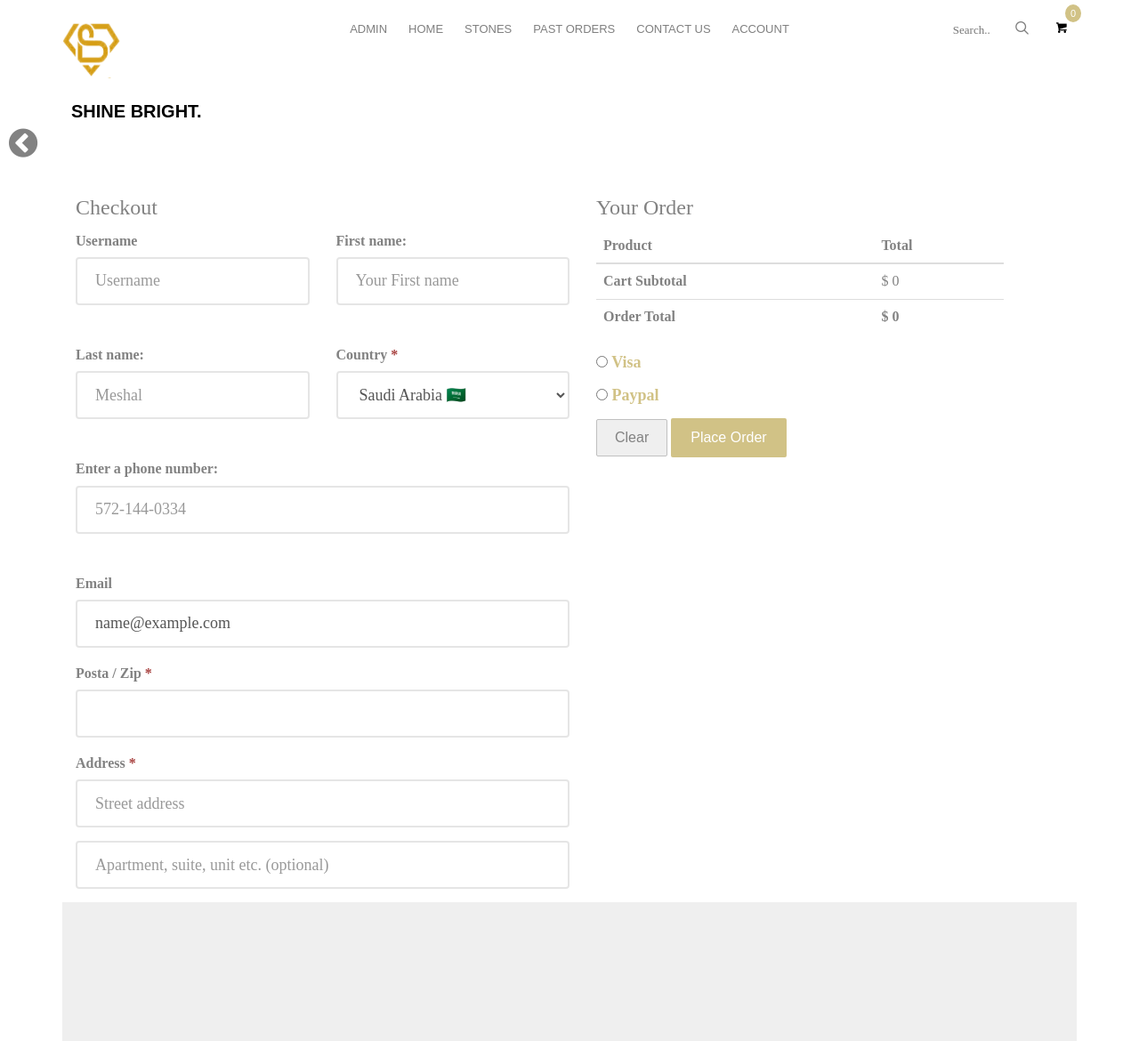
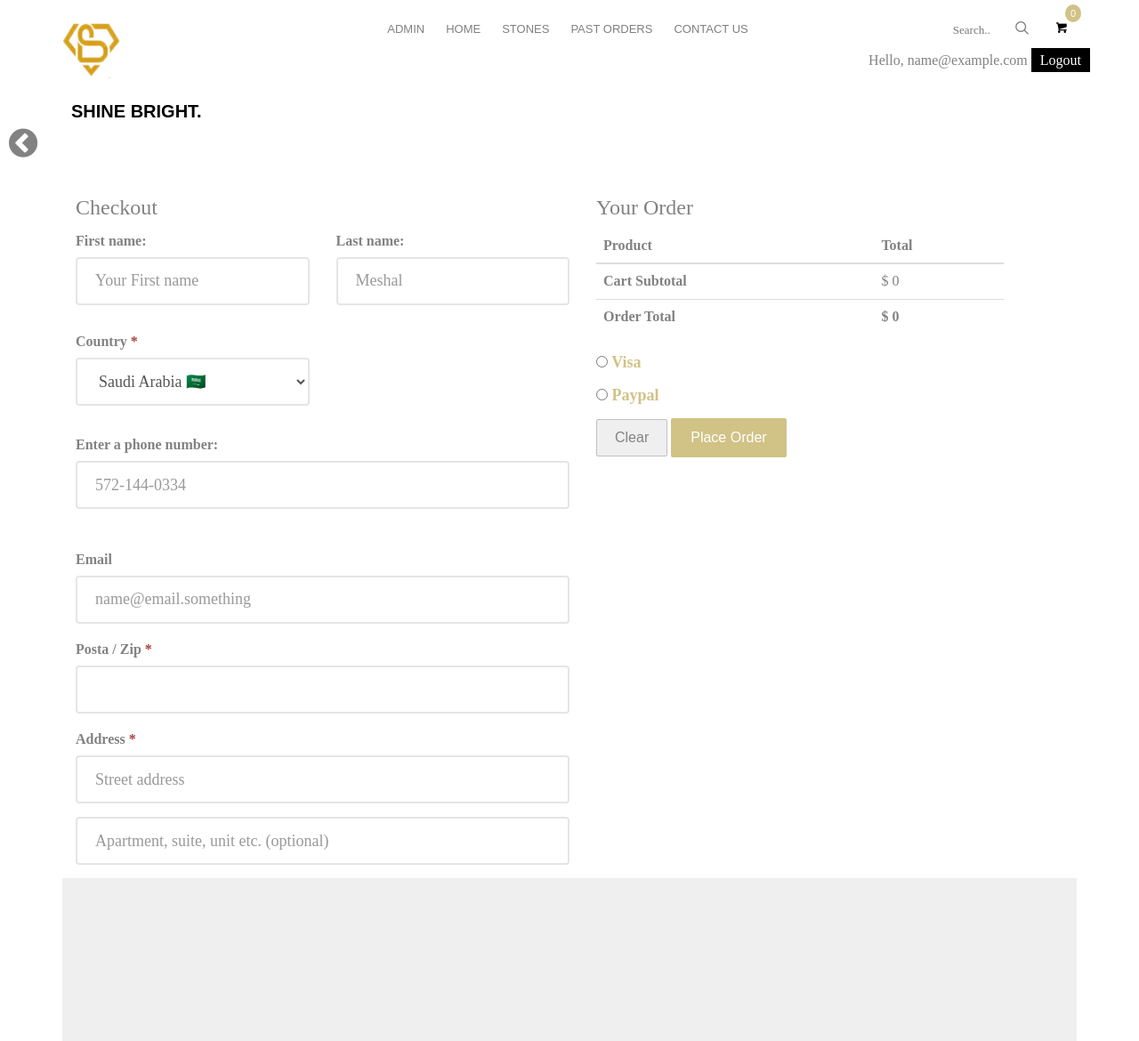
Before and after one commit to dev-jey/php-ecommerce, a PHP site: page /checkout.php in a window 1280 px wide. Shown: the top 1170 px of the page at 89% size. Run offline with PHP 8.4, Linux system fonts and the light colour scheme; the visitor is signed in with stand-in values (Sample User, id 1); some libraries are stand-ins or nearby versions; some web fonts are replaced.

Commit message:
Fix header nav

```diff
--- a/account.php
+++ b/account.php
@@ -16,7 +16,7 @@ if (isset($_POST['login'])) {
 
 		$passwordCorrect = password_verify($password, $pass);
 
-		$sqladmin = "SELECT role from user where email='" . $email . "'";
+		$sqladmin = "SELECT username,role from user where email='" . $email . "'";
 		$queryadmin = mysqli_query($conn, $sqladmin);
 		$rowadmin = mysqli_fetch_assoc($queryadmin);
 
@@ -24,7 +24,7 @@ if (isset($_POST['login'])) {
 
 
 		if ($passwordCorrect) {
-			$_SESSION["email"] = $email;
+			$_SESSION["email"] = $rowadmin['username'];
 			echo " <p style='color: blue; font-style: all;padding: 2rem; font-size: 1.5rem;text-align:center;'>Success! </p> <script>window.location = 'index.php'</script>";
 		} else {
 			echo "<p style='color: red; font-style: all;padding: 2rem; font-size: 1.5rem;text-align: center'>Check your credentials! </p>";
--- a/admin.php
+++ b/admin.php
@@ -13,7 +13,7 @@ if (isset($_POST['login'])) {
     $row = mysqli_fetch_assoc($result);
 
     if ($row) {
-        $_SESSION["admin"] = $email;
+        $_SESSION["admin"] = $row['username'];
         echo '<script>window.location="adminhome.php"</script>';
     } else {
         echo "<p style='color: red; font-style: all;padding: 2rem; font-size: 1.5rem;text-align: center'>Check your credentials! </p>";
--- a/checkout.php
+++ b/checkout.php
@@ -5,7 +5,6 @@ include("database/connect.php");
 
 <?php
 if (isset($_POST['checkout'])) {
-  $name = $_POST['name'];
   $firstname = $_POST['firstname'];
   $lastname = $_POST['lastname'];
   $country = $_POST['country'];
@@ -35,8 +34,9 @@ if (isset($_POST['checkout'])) {
     $q = $value['quantity'];
     $c = $value['name'];
     $s = $value['size'];
+    $user = $_SESSION['email'];
     $sql = "INSERT INTO orders (username, firstname, Item_id, lastname, country, phone, email, address, quantity, total, payment_method, Item_category, Item_size)
-            VALUES ('$name','$firstname', '$product_id', '$lastname', '$country','$phone','$email', '$address', '$q', '$total', '$payment_method', '$c', '$s')";
+            VALUES ('$user','$firstname', '$product_id', '$lastname', '$country','$phone','$email', '$address', '$q', '$total', '$payment_method', '$c', '$s')";
     $result = mysqli_query($conn, $sql);
     $_SESSION['cart'] = [];
     echo '<script>window.location="thankyou.php"</script>';
@@ -61,19 +61,12 @@ if (isset($_POST['checkout'])) {
                       <div class="p-3 p-lg-5 border">
 
                         <div class="form-group row">
-                          <div class="form-group col-md-6">
-                            <label>Username</label>
-                            <input type="text" name="name" class="form-control" id="name" placeholder="Username" required>
-                          </div>
 
                           <div class="col-md-6">
                             <label> <strong>First name:</strong></label><br>
                             <input type="text" class="form-control" id="firstname" name="firstname" placeholder="Your First name" required><br>
 
                           </div>
-                        </div>
-
-                        <div class="form-group row">
                           <div class="col-md-6">
                             <label><strong>Last name:</strong></label><br>
                             <input type="text" class="form-control" id="lastname" name="lastname" placeholder="Meshal" required><br>
@@ -102,7 +95,7 @@ if (isset($_POST['checkout'])) {
                         <div class="form-group row">
                           <div class="col-md-12">
                             <label>Email</label>
-                            <input type="email" name="email" pattern="[a-zA-Z0-9.-_]{1,}@[a-zA-Z0-9.-]{1,}[.]{1}[a-zA-Z0-9]{2,}" class="form-control" id="email" placeholder="name@email.something" required value="<?php echo $_SESSION['email'] ?>">
+                            <input type="email" name="email" pattern="[a-zA-Z0-9.-_]{1,}@[a-zA-Z0-9.-]{1,}[.]{1}[a-zA-Z0-9]{2,}" class="form-control" id="email" placeholder="name@email.something" required>
                           </div>
                         </div>
 
--- a/include/header.php
+++ b/include/header.php
@@ -97,19 +97,14 @@ session_start();
 							} ?>
 							<li><a href="contact.php">Contact Us</a></li>
 							<li class="has-dropdown">
+								<?php
+								if (!isset($_SESSION['email'])) { ?>
 								<a href="account.php">Account</a>
-								<ul class="dropdown">
-									<?php
-									if (!isset($_SESSION['email'])) { ?>
+									<ul class="dropdown">
 										<li><a href="account.php">Sign in</a></li>
 										<li><a href="sign-up.php">Sign up</a></li>
-									<?php } else { ?>
-										<li>Hello, <?php echo $_SESSION["email"] ?></li>
-										<li><a href="logout.php">Logout</a></li>
-									<?php } ?>
-
-
-								</ul>
+									</ul>
+								<?php } ?>
 							</li>
 
 						</ul>
@@ -130,12 +125,21 @@ session_start();
 																									} else {
 																									?> 0
 											<?php } ?>
-										</small><i class="icon-shopping-cart"></i></span></a></li>
+										</small><i class="icon-shopping-cart"></i></span></a>
+							</li>
 						</ul>
+					</div>
+
+					<div class="text-right  hidden-xs menu-2">
+						<?php if (isset($_SESSION['email'])) {
+						?>
+							Hello, <?php echo $_SESSION["email"] ?>
+							<a href="logout.php" style="background: #000; color: #fff">Logout</a>
+						<?php } ?>
 					</div>
 				</div>
 
 			</div>
 			<link href="https://stackpath.bootstrapcdn.com/font-awesome/4.7.0/css/font-awesome.min.css" rel="stylesheet" integrity="sha384-wvfXpqpZZVQGK6TAh5PVlGOfQNHSoD2xbE+QkPxCAFlNEevoEH3Sl0sibVcOQVnN" crossorigin="anonymous">
-			<i class="fa fa-chevron-circle-left"  onclick="window.history.back()" style="font-size: 3.75rem; margin: auto 1rem; cursor: pointer"></i>
+			<i class="fa fa-chevron-circle-left" onclick="window.history.back()" style="font-size: 3.75rem; margin: auto 1rem; cursor: pointer"></i>
 		</nav>
```
Also changed, not shown: include/adminheader.php (+15 -13 lines), pastorders.php (+9 -5 lines), stones.sql (+13 -5 lines), ._stones.sql (deleted).
